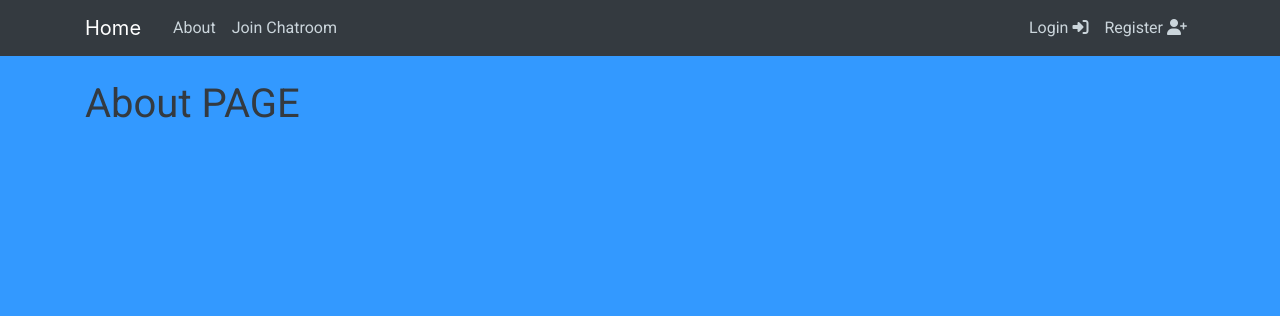
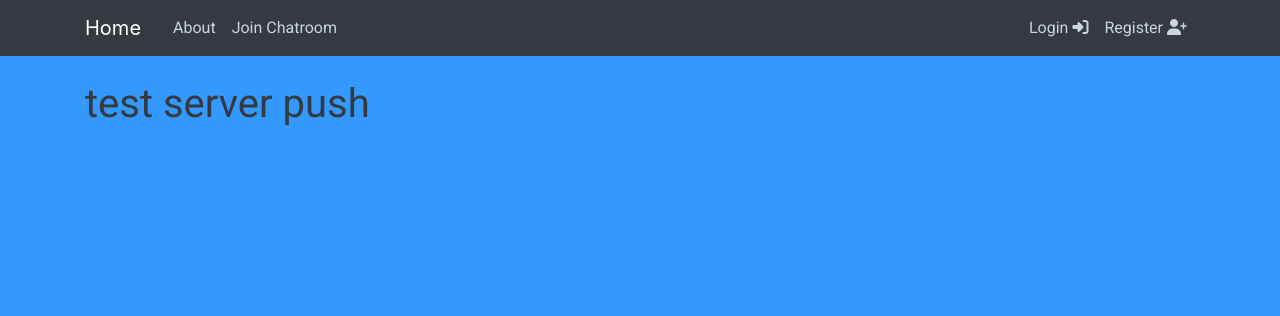
Before and after one commit to Zach-Baran/CSC265-Chat-room, a Django app: page /about/ in a window 1280 px wide. Shown: the top 316 px of the page. Run offline with Django 3.2, Linux system fonts and the light colour scheme; some libraries are stand-ins or nearby versions.

Commit message:
Check if server pulls

```diff
--- a/templates/chat/about.html
+++ b/templates/chat/about.html
@@ -1,4 +1,4 @@
 {% extends "chat/base.html" %}
 {% block content %}
-    <h1>About PAGE</h1>
+    <h1>test server push</h1>
 {% endblock %}
```
